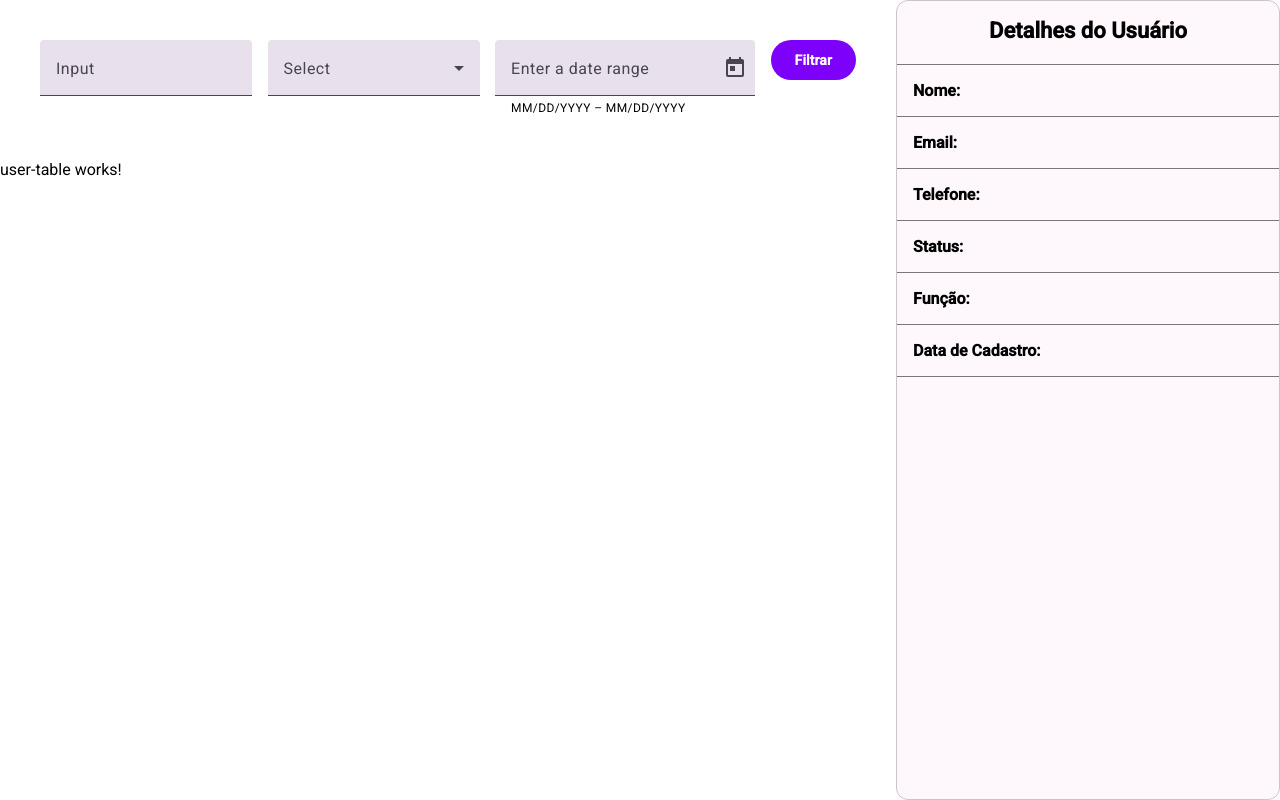
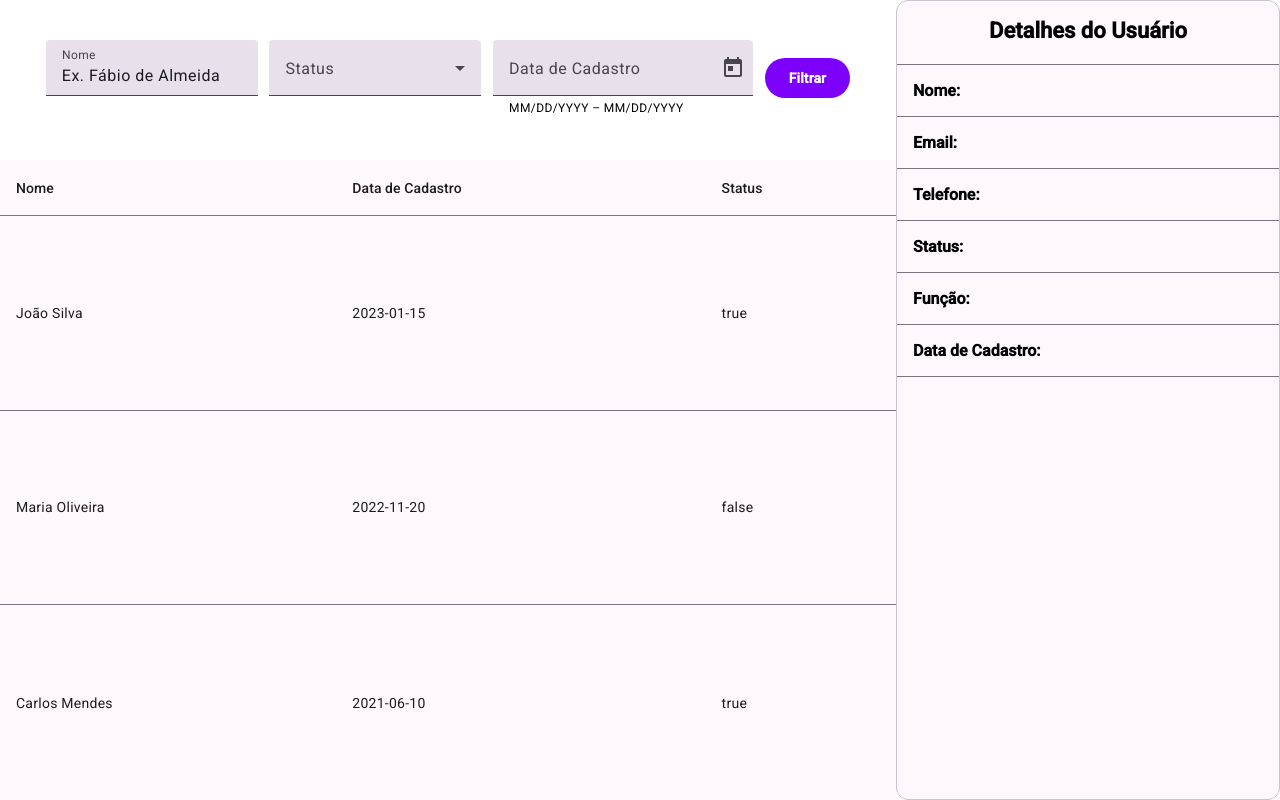
Before and after one commit to santivgo/angular-projects, an Angular app in the folder filtro_usuarios/: page / in a window 1280 px wide. Built offline with nearby package versions, Linux system fonts and the light colour scheme.

Commit message:
dados mockados na tabela

```diff
--- a/filtro_usuarios/src/app/app.component.html
+++ b/filtro_usuarios/src/app/app.component.html
@@ -3,10 +3,10 @@
         <div class="container--menu">
             <app-menu></app-menu>
         </div>
+
         <div class="container--content">
             <app-user-table></app-user-table>
         </div>
-
     </div>
     <div class="container--user-info">
         <app-dashboard-user></app-dashboard-user>
--- a/filtro_usuarios/src/app/app.component.scss
+++ b/filtro_usuarios/src/app/app.component.scss
@@ -2,8 +2,7 @@
     display: flex;
     height: 100vh;
 
-
-    .container-principal {
+    &-principal {
         width: 70%;
         height: 100%;
         display: flex;
--- a/filtro_usuarios/src/app/components/components.module.ts
+++ b/filtro_usuarios/src/app/components/components.module.ts
@@ -3,13 +3,15 @@ import { AngularMaterialModule } from '../angular-material/angular-material.modu
 import { MenuComponent } from './menu/menu.component';
 import { DashboardUserComponent } from './dashboard-user/dashboard-user.component';
 import { UserTableComponent } from './user-table/user-table.component';
+import { FormsModule } from '@angular/forms';
+import { CommonModule } from '@angular/common';
 
 
 
 @NgModule({
   declarations: [MenuComponent, DashboardUserComponent, UserTableComponent],
   imports: [
-    AngularMaterialModule,
+    AngularMaterialModule, FormsModule, CommonModule
   ],
   exports: [
     AngularMaterialModule,
--- a/filtro_usuarios/src/app/components/menu/menu.component.html
+++ b/filtro_usuarios/src/app/components/menu/menu.component.html
@@ -1,24 +1,28 @@
 <div class="menu-bar">
-    <div class="name-filter">
+    <form class="form">
+        <div class="form__name">
             <mat-form-field>
-            <mat-label>Input</mat-label>
-            <input matInput>
+                <mat-label>Nome</mat-label>
+                <input matInput placeholder="Fábio" value="Ex. Fábio de Almeida">
             </mat-form-field>
         </div>
-    <div class="status-filter">
 
+        <div class="form__status">
             <mat-form-field>
-            <mat-label>Select</mat-label>
+                <mat-label>Status</mat-label>
                 <mat-select>
-                <mat-option value="one">Ativo</mat-option>
-                <mat-option value="two">Inativo\</mat-option>
+                    <mat-option *ngFor="let user of users" [value]="user.value">
+                        {{user.viewValue}}
+                    </mat-option>
                 </mat-select>
             </mat-form-field>
         </div>
 
-    <div class="date-picker-filter">
+
+
+        <div class="form__date-picker">
             <mat-form-field>
-            <mat-label>Enter a date range</mat-label>
+                <mat-label>Data de Cadastro</mat-label>
                 <mat-date-range-input [rangePicker]="picker">
                     <input matStartDate placeholder="Start date">
                     <input matEndDate placeholder="End date">
@@ -28,11 +32,15 @@
                 <mat-date-range-picker #picker></mat-date-range-picker>
             </mat-form-field>
         </div>
-
-
         <div class="button">
             <button mat-flat-button>
                 <strong>Filtrar</strong>
             </button>
         </div>
+    </form>
+
+
+
+
+
 </div>
--- a/filtro_usuarios/src/app/components/menu/menu.component.scss
+++ b/filtro_usuarios/src/app/components/menu/menu.component.scss
@@ -1,8 +1,13 @@
-.menu-bar {
+.form {
     display: flex;
     flex-direction: row;
-    justify-content: space-between;
+    justify-content: space-around;
+    align-items: center;
     width: 100%;
+    height: 100%;
     padding: 5vh;
+    flex-wrap: wrap; // não quebra a ela se ficar mobile
+
+    &__name {}
 
 }
--- a/filtro_usuarios/src/app/components/menu/menu.component.ts
+++ b/filtro_usuarios/src/app/components/menu/menu.component.ts
@@ -7,5 +7,5 @@ import { Component } from '@angular/core';
   styleUrl: './menu.component.scss'
 })
 export class MenuComponent {
-
+  users = [{ value: 'teste', viewValue: 'oi' }]
 }
--- a/filtro_usuarios/src/app/components/user-table/user-table.component.html
+++ b/filtro_usuarios/src/app/components/user-table/user-table.component.html
@@ -1 +1,23 @@
-<p>user-table works!</p>
+<table mat-table [dataSource]="usuarios" class="mat-elevation-z8">
+
+
+    <ng-container matColumnDef="nome"> <!-- tem que modificar isso tbm para funcionar -->
+        <th mat-header-cell *matHeaderCellDef> Nome </th>
+        <td mat-cell *matCellDef="let element"> {{element.nome}} </td>
+    </ng-container>
+
+    <!-- Weight Column -->
+    <ng-container matColumnDef="dataCadastro">
+        <th mat-header-cell *matHeaderCellDef> Data de Cadastro </th>
+        <td mat-cell *matCellDef="let element"> {{element.dataCadastro}} </td>
+    </ng-container>
+
+    <!-- Symbol Column -->
+    <ng-container matColumnDef="ativo">
+        <th mat-header-cell *matHeaderCellDef> Status </th>
+        <td mat-cell *matCellDef="let element"> {{element.ativo}} </td>
+    </ng-container>
+
+    <tr mat-header-row *matHeaderRowDef="displayedColumns"></tr>
+    <tr mat-row *matRowDef="let row; columns: displayedColumns;"></tr>
+</table>
--- a/filtro_usuarios/src/app/components/user-table/user-table.component.scss
+++ b/filtro_usuarios/src/app/components/user-table/user-table.component.scss
@@ -0,0 +1,4 @@
+.mat-elevation-z8 {
+    height: 100%;
+    width: 100%;
+}
--- a/filtro_usuarios/src/app/components/user-table/user-table.component.ts
+++ b/filtro_usuarios/src/app/components/user-table/user-table.component.ts
@@ -1,4 +1,6 @@
 import { Component } from '@angular/core';
+import { IUser } from '../../interfaces/user/user';
+import { Usuarios } from '../../data/users-data';
 
 @Component({
   selector: 'app-user-table',
@@ -7,5 +9,6 @@ import { Component } from '@angular/core';
   styleUrl: './user-table.component.scss'
 })
 export class UserTableComponent {
-
+  usuarios: IUser[] = Usuarios;
+  displayedColumns = ['nome', 'dataCadastro', 'ativo']
 }
```
Lines whose indentation alone changed are shown as unchanged.
